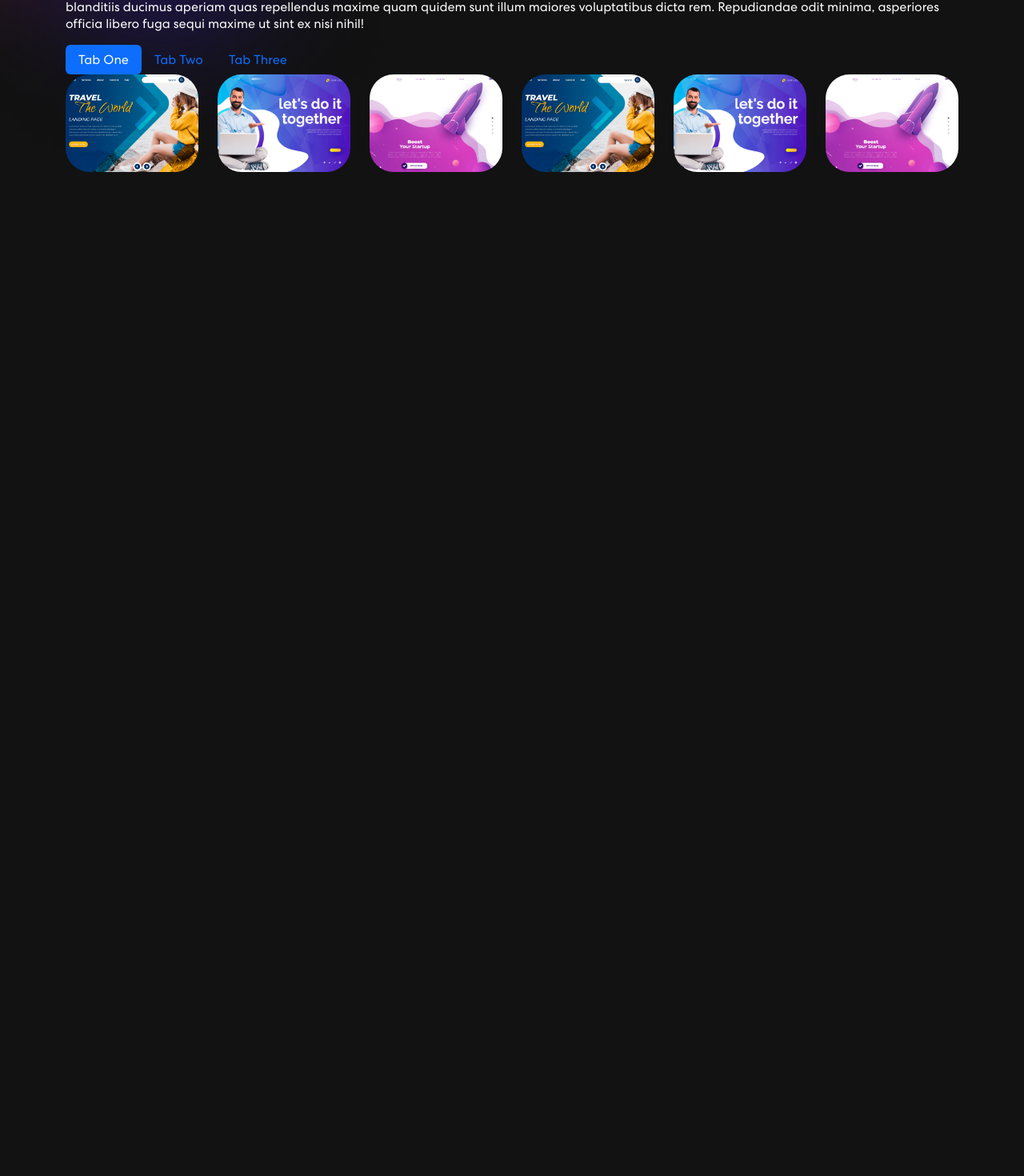
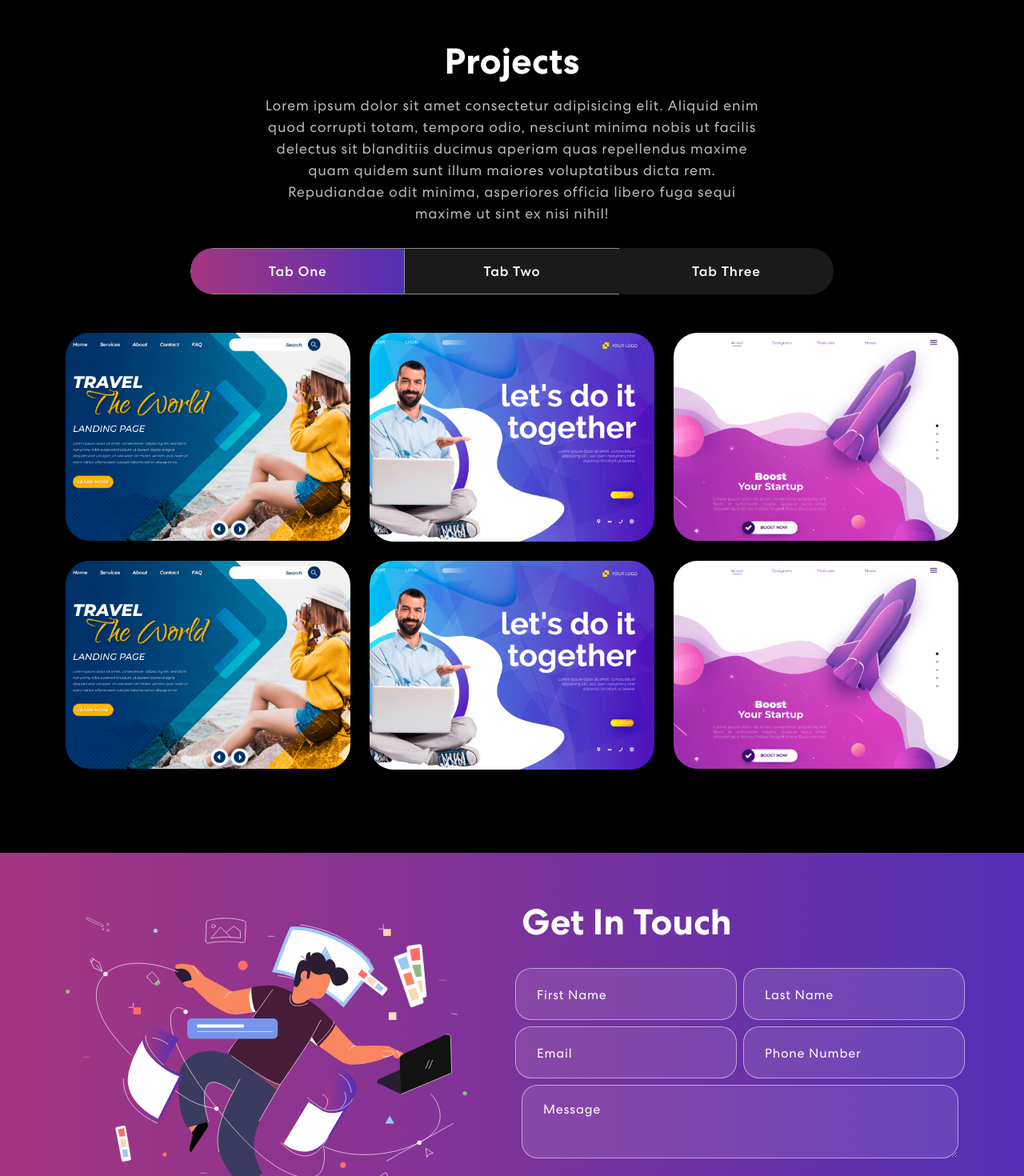
Before and after one commit to Aniketdhage/exp-portfolio, a React (Create React App) app: page / in a window 1280 px wide. Shown: the part 1321-2791 px from the top of the page at 80% size. Before the commit the page ends 1560 px from the top, so only its background shows below. Built offline with nearby package versions, Linux system fonts and the light colour scheme.

Commit message:
update: added contact component

```diff
--- a/package.json
+++ b/package.json
@@ -7,6 +7,9 @@
     "@testing-library/react": "^13.4.0",
     "@testing-library/user-event": "^13.5.0",
     "bootstrap": "^5.2.3",
+    "cors": "^2.8.5",
+    "express": "^4.18.2",
+    "nodemailer": "^6.9.0",
     "react": "^18.2.0",
     "react-bootstrap": "^2.7.0",
     "react-bootstrap-icons": "^1.10.2",
--- a/src/App.css
+++ b/src/App.css
@@ -280,7 +280,7 @@ nav.navbar .navbar-toggler[aria-expanded="true"] .navbar-toggler-icon {
   font-size: 18px;
   letter-spacing: 0.8px;
   line-height: 1.5em;
-  width: 96%;
+  width: 60%;
 }
 .banner button {
   color: #fff;
@@ -497,8 +497,8 @@ nav.navbar .navbar-toggler[aria-expanded="true"] .navbar-toggler-icon {
   font-weight: 700;
   margin-bottom: 30px;
 }
-.contact form input,
-.contact form textarea {
+.contact .form input,
+.contact .form textarea {
   width: 100%;
   background: rgba(255, 255, 255, 0.1);
   border: 1px solid rgba(255, 255, 255, 0.5);
@@ -511,23 +511,23 @@ nav.navbar .navbar-toggler[aria-expanded="true"] .navbar-toggler-icon {
   letter-spacing: 0.8px;
   transition: 0.3s ease-in-out;
 }
-.contact form input:focus,
-.contact form textarea:focus {
+.contact .form input:focus,
+.contact .form textarea:focus {
   background: rgba(255, 255, 255, 1);
   color: #121212;
 }
-.contact form input::placeholder,
-.contact form textarea::placeholder {
+.contact .form input::placeholder,
+.contact .form textarea::placeholder {
   font-size: 16px;
   font-weight: 400;
   color: #fff;
 }
-.contact form input:focus::placeholder,
-.contact form textarea:focus::placeholder {
+.contact .form input:focus::placeholder,
+.contact .form textarea:focus::placeholder {
   color: #121212;
   opacity: 0.8;
 }
-.contact form button {
+.contact .form button {
   font-weight: 700;
   color: #000;
   background-color: #fff;
@@ -538,14 +538,14 @@ nav.navbar .navbar-toggler[aria-expanded="true"] .navbar-toggler-icon {
   position: relative;
   transition: 0.3s ease-in-out;
 }
-.contact form button span {
+.contact .form button span {
   z-index: 1;
   position: relative;
 }
-.contact form button:hover {
+.contact .form button:hover {
   color: #fff;
 }
-.contact form button::before {
+.contact .form button::before {
   content: "";
   background: #121212;
   width: 0;
@@ -556,7 +556,7 @@ nav.navbar .navbar-toggler[aria-expanded="true"] .navbar-toggler-icon {
   z-index: 0;
   transition: 0.3s ease-in-out;
 }
-.contact form button:hover::before {
+.contact .form button:hover::before {
   width: 100%;
 }
 
--- a/src/App.js
+++ b/src/App.js
@@ -5,6 +5,7 @@ import "bootstrap/dist/css/bootstrap.min.css";
 import Banner from "./components/Banner";
 import { Skills } from "./components/Skills";
 import Project from "./components/Project";
+import Contact from "./components/Contact";
 
 function App() {
   return (
@@ -13,6 +14,7 @@ function App() {
       <Banner />
       <Skills />
       <Project />
+      <Contact />
     </div>
   );
 }
--- /dev/null
+++ b/src/components/Contact.jsx
@@ -0,0 +1,99 @@
+import React, { useState } from "react";
+import { Container, Row, Col } from "react-bootstrap";
+import contactImg from "./../assets/img/contact-img.svg";
+
+const Contact = () => {
+  const initialFormDetails = {
+    firstName: "",
+    lastName: "",
+    email: "",
+    message: "",
+    phone: "",
+  };
+  const [formData, setFormData] = useState(initialFormDetails);
+  const [buttonText, setButtonText] = useState("Send");
+  const [status, setStatus] = useState({});
+
+  const formUpdate = (event) => {
+    const name = event.target.name;
+    const value = event.target.value;
+    setFormData({ ...formData, [name]: value });
+  };
+  const handleSubmit = () => {
+    setInterval(() => {
+      setStatus({
+        status: false,
+        message: "Sorry! this service temporery not available",
+      });
+    }, 2000);
+  };
+  return (
+    <section className="contact" id="connect">
+      <Container>
+        <Row className="align-items-center">
+          <Col md={6}>
+            <img src={contactImg} alt="contact us" />
+          </Col>
+          <Col md={6}>
+            <h2>Get In Touch</h2>
+            <div className="form">
+              {/* <form onSubmit={handleSubmit}> */}
+              <Row>
+                <Col sm={6} className="px-1">
+                  <input
+                    type="text"
+                    name="firstName"
+                    value={formData.firstName}
+                    placeholder="First Name"
+                    onChange={(e) => formUpdate(e)}
+                  />
+                </Col>
+                <Col sm={6} className="px-1">
+                  <input
+                    type="text"
+                    name="lastName"
+                    value={formData.lastName}
+                    placeholder="Last Name"
+                    onChange={(e) => formUpdate(e)}
+                  />
+                </Col>
+                <Col sm={6} className="px-1">
+                  <input
+                    type="email"
+                    name="email"
+                    value={formData.email}
+                    placeholder="Email"
+                    onChange={(e) => formUpdate(e)}
+                  />
+                </Col>
+                <Col sm={6} className="px-1">
+                  <input
+                    type="tel"
+                    name="phone"
+                    value={formData.lastName}
+                    placeholder="Phone Number"
+                    onChange={(e) => formUpdate(e)}
+                  />
+                </Col>
+                <Col>
+                  <textarea
+                    row={6}
+                    value={formData.message}
+                    placeholder="Message"
+                    onChange={(e) => formUpdate(e)}
+                  />
+                  <button onClick={handleSubmit}>
+                    <span>{buttonText}</span>
+                  </button>
+                </Col>
+                {status.message && <p className={"danger"}>{status.message}</p>}
+              </Row>
+            </div>
+          </Col>
+        </Row>
+      </Container>
+    </section>
+  );
+};
+
+export default Contact;
--- a/src/components/Project.jsx
+++ b/src/components/Project.jsx
@@ -41,11 +41,11 @@ const Project = () => {
     },
   ];
   return (
-    <section>
+    <section className="project" id="#projects">
       <Container>
         <Row>
-          <Col>
-            <h1>Projects</h1>
+          <Col size={12}>
+            <h2>Projects</h2>
             <p>
               Lorem ipsum dolor sit amet consectetur adipisicing elit. Aliquid
               enim quod corrupti totam, tempora odio, nesciunt minima nobis ut
@@ -54,8 +54,13 @@ const Project = () => {
               Repudiandae odit minima, asperiores officia libero fuga sequi
               maxime ut sint ex nisi nihil!
             </p>
-            <Tab.Container id="projects-tab" defaultActiveKey="first">
-              <Nav variant="pills" defaultActiveKey="/home">
+            <Tab.Container id="projects-tabs" defaultActiveKey="first">
+              <Nav
+                variant="pills"
+                className="nav-pills mb-5 justify-content-center align-items-center"
+                id="pills-tab"
+                defaultActiveKey="/home"
+              >
                 <Nav.Item>
                   <Nav.Link eventKey="first">Tab One</Nav.Link>
                 </Nav.Item>
@@ -66,7 +71,7 @@ const Project = () => {
                   <Nav.Link eventKey="Third">Tab Three</Nav.Link>
                 </Nav.Item>
               </Nav>
-              <Tab.Content>
+              <Tab.Content id="slideInUp">
                 <Tab.Pane eventKey="first">
                   <Row>
                     {projects.map((project, key) => {
@@ -74,6 +79,8 @@ const Project = () => {
                     })}
                   </Row>
                 </Tab.Pane>
+                <Tab.Pane eventKey="second"></Tab.Pane>
+                <Tab.Pane eventKey="third"></Tab.Pane>
               </Tab.Content>
             </Tab.Container>
           </Col>
--- a/src/components/ProjectCard.jsx
+++ b/src/components/ProjectCard.jsx
@@ -3,7 +3,7 @@ import { Col } from "react-bootstrap";
 
 const ProjectCard = ({ imgUrl, description, title }) => {
   return (
-    <Col>
+    <Col size={12} sm={6} md={4}>
       <div className="proj-imgbx">
         <img src={imgUrl} alt={title} />
         <div className="proj-txtx">
```
Also changed, not shown: 1 other file (tests, documents, lock files or other folders).
